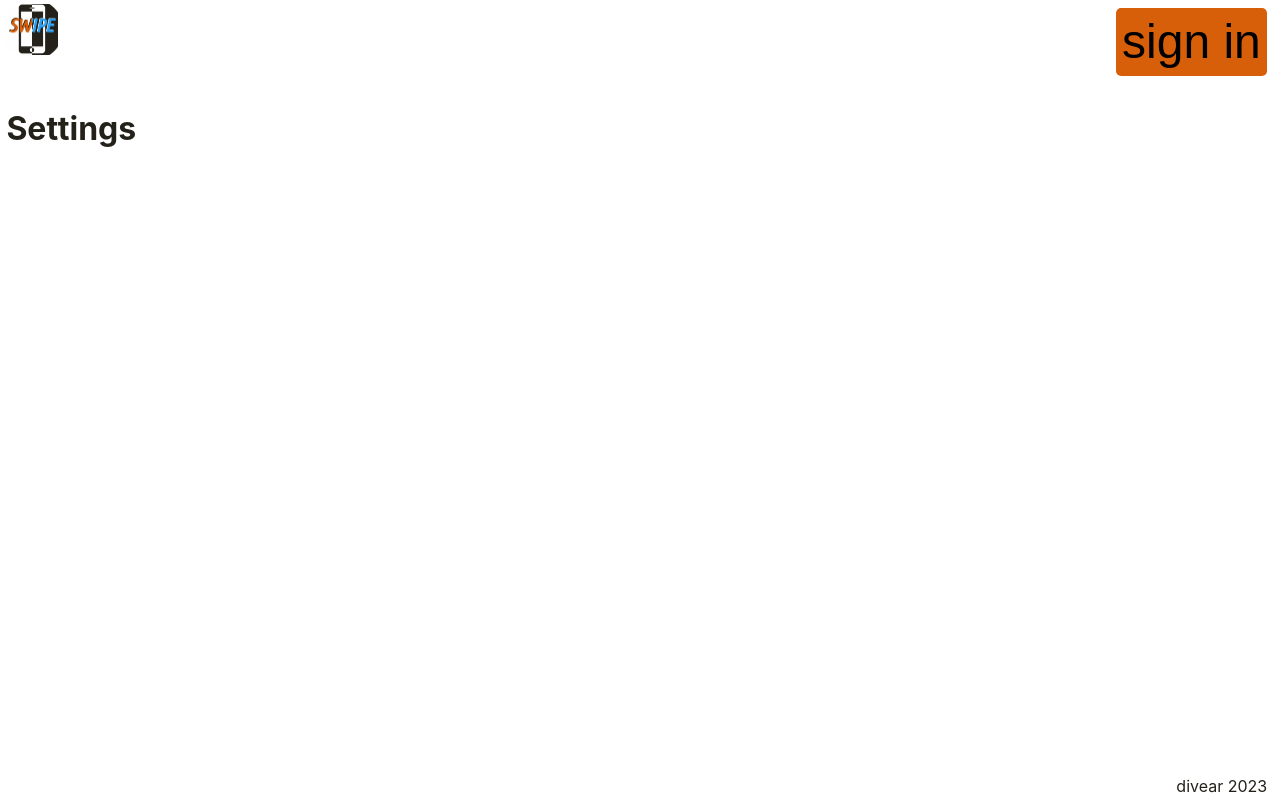
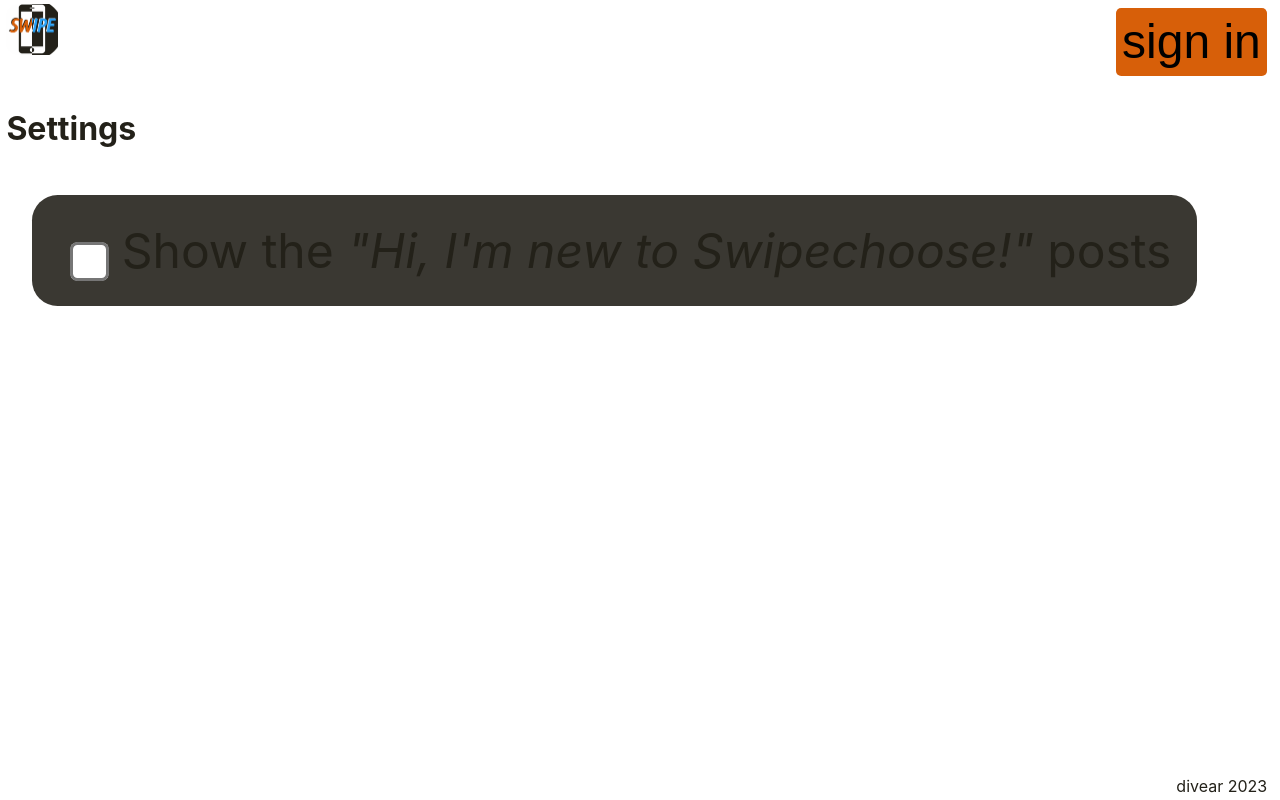
Before and after one commit to divear/swipechoose-site, a Next.js app: page /settings in a window 1280 px wide. Built offline with nearby package versions, Linux system fonts and the light colour scheme; no server answers.

Commit message:
add setting page

```diff
--- a/components/Nav.tsx
+++ b/components/Nav.tsx
@@ -17,9 +17,7 @@ function Nav() {
 		setIsSingedIn(!!localStorage.getItem("uid"));
 	}, []);
 	function signoff() {
-		// const provider = new GoogleAuthProvider();
 		signOut(auth);
-
 		localStorage.clear();
 		window.location.reload();
 	}
@@ -30,10 +28,7 @@ function Nav() {
 				<Link className="logo" href="/">
 					<Image className="logo" src={logo} alt="logo" />
 				</Link>
-				<div
-					onClick={() => (window.location.href = `/user/${count}`)}
-					className={isSingedIn ? "profile" : "no"}
-				>
+				<div className={isSingedIn ? "profile" : "no"}>
 					<div className="links">
 						<button
 							onClick={signoff}
@@ -41,18 +36,25 @@ function Nav() {
 						>
 							sign off
 						</button>
-						<Link href={"/settings"}>
-							<Image width={50} src={settings} alt="Settings" />
-						</Link>
+						<Image
+							onClick={() => (window.location.href = "/settings")}
+							width={50}
+							src={settings}
+							alt="Settings"
+						/>
 					</div>
-					<img
+					<Image
+						onClick={() =>
+							(window.location.href = `/user/${count}`)
+						}
+						title={username}
 						width={50}
 						height={50}
 						className="smallPfp"
 						alt="pfp"
 						src={
 							pfp ||
-							"https://i.pinimg.com/originals/91/2c/e1/912ce19bfeadb1e9e2b7cee8f0a4f1bc.jpg"
+							"https://firebasestorage.googleapis.com/v0/b/picture-database.appspot.com/o/images%2F6525a08f1df98a2e3a545fe2ace4be47.jpg?alt=media"
 						}
 					/>
 				</div>
--- a/pages/settings.tsx
+++ b/pages/settings.tsx
@@ -1,13 +1,28 @@
-import React from "react";
+import React, { useEffect, useState } from "react";
 import Nav from "../components/Nav";
 import Meta from "../components/Meta";
 
 function Settings() {
+	const [welc, setWelc] = useState(false);
+	useEffect(() => {
+		localStorage.setItem("wantsWelcome", welc.toString());
+	}, [welc]);
+
 	return (
 		<div className="content">
 			<Nav />
 			<Meta title="Swipechoose" />
 			<h1>Settings</h1>
+			{/* todo: make this work */}
+			<p className="settings">
+				<input
+					onClick={() => setWelc(!welc)}
+					className="checkbox"
+					type="checkbox"
+					// checked={welc}
+				/>
+				Show the <i>"Hi, I'm new to Swipechoose!" </i> posts
+			</p>
 		</div>
 	);
 }
--- a/pages/signin.tsx
+++ b/pages/signin.tsx
@@ -63,7 +63,7 @@ function Signin() {
 				headers: { "Content-Type": "application/json" },
 				body: JSON.stringify([
 					{ user_id: userCount[0].count + 1 },
-					{ title: "Hi, I'm new to swipechoose!" },
+					{ title: "Hi, I'm new to Swipechoose!" },
 					{
 						imgLink:
 							"https://firebasestorage.googleapis.com/v0/b/picture-database.appspot.com/o/images%2FnewUser.png?alt=media",
@@ -77,6 +77,7 @@ function Signin() {
 		localStorage.setItem("uid", user?.uid);
 		localStorage.setItem("username", user?.displayName);
 		localStorage.setItem("pfp", user?.photoURL);
+		localStorage.setItem("wantsWelcome", "true");
 	}, [user]);
 
 	return (
--- a/styles/globals.css
+++ b/styles/globals.css
@@ -429,6 +429,18 @@ button:hover {
 	padding: 5%;
 	margin: 0;
 }
+.settings {
+	font-size: 3rem;
+	float: right;
+	margin: 2vw;
+	padding: 2vw;
+	border-radius: 2vw;
+	background-color: var(--secbg);
+}
+.checkbox {
+	scale: 3;
+	margin: 0 2vw;
+}
 /* mobile view */
 @media only screen and (max-width: 830px) {
 	* {
```
Also changed, not shown: pages/index.tsx (+12 -3 lines).
